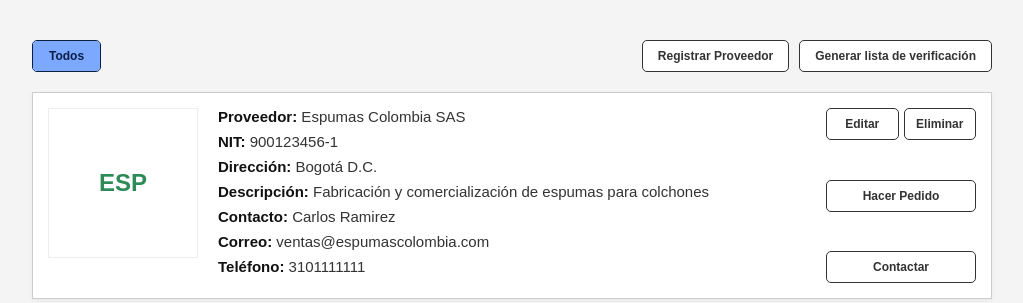
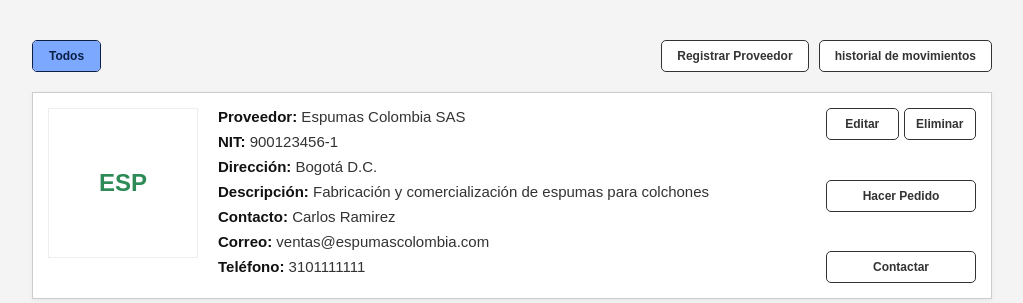
Before and after one commit to juanmon19/colsoftco, a PHP site: page /colsoftco/view/lista_proveedores/lista_proveedores.php in a window 1280 px wide. Shown: the part 70-373 px from the top of the page, without its empty margins (128-1151 px from the left). Run offline with PHP 8.4, Linux system fonts and the light colour scheme; a user stored in the database is signed in; data comes from the database, SQL or seed files in the repository; tables that the repository leaves empty hold one stand-in row (values such as "Sample post"); some libraries are stand-ins or nearby versions.

Commit message:
provedores

```diff
--- a/view/lista_proveedores/lista_proveedores.php
+++ b/view/lista_proveedores/lista_proveedores.php
@@ -46,13 +46,13 @@ $proveedores = $logica->getProveedores();
             </div>
 
             <div class="actions">
-                <button class="btn-action" onclick="window.location.href='../registro_proveedores/registro_proveedores.php'">
+                <button class="btn-action" onclick="window.location.href='registro_proveedores.php'">
                     Registrar Proveedor
                 </button>
 
                 <button class="btn-action"
-                    onclick="window.location.href='../lista_verificacion/lista_verificacion.php'">
-                    Generar lista de verificación
+                    onclick="window.location.href='../historial_movimientos/historial.php'">
+                    historial de movimientos
                 </button>
             </div>
 
--- a/view/panel_admin/panel_admin.php
+++ b/view/panel_admin/panel_admin.php
@@ -35,7 +35,6 @@ require_once "../../app/verificar_sesion.php";
 
             <nav class="nav" id="navMenu">
                 <button class="nav-item"onclick="window.location.href='../lista_proveedores/lista_proveedores.php'">Lista de Proveedores</button>
-                <button class="nav-item"onclick="window.location.href='../registro_proveedores/registro_proveedores.php'">Registrar Proveedor</button>
                 <button class="nav-item"onclick="window.location.href='../historial_movimientos/historial.php'">Historial de Movimientos</button>
                 <button class="nav-item"onclick="window.location.href='../generar_informe/generar_informe.php'">Generar Informe</button>
                 <button class="nav-item"onclick="window.location.href='../registromp/registromp.php'">Registrar Materia Prima</button>
```
Also changed, not shown: view/lista_proveedores/crud_proveedor.css (renamed from view/registro_proveedores/crud_proveedor.css), view/lista_proveedores/editar_proveedor.php (renamed from view/registro_proveedores/editar_proveedor.php), view/lista_proveedores/eliminar_proveedor.php (renamed from view/registro_proveedores/eliminar_proveedor.php), view/lista_proveedores/registro_proveedores.php (renamed from view/registro_proveedores/registro_proveedores.php), view/lista_proveedores/registrop.css (renamed from view/registro_proveedores/registrop.css).
